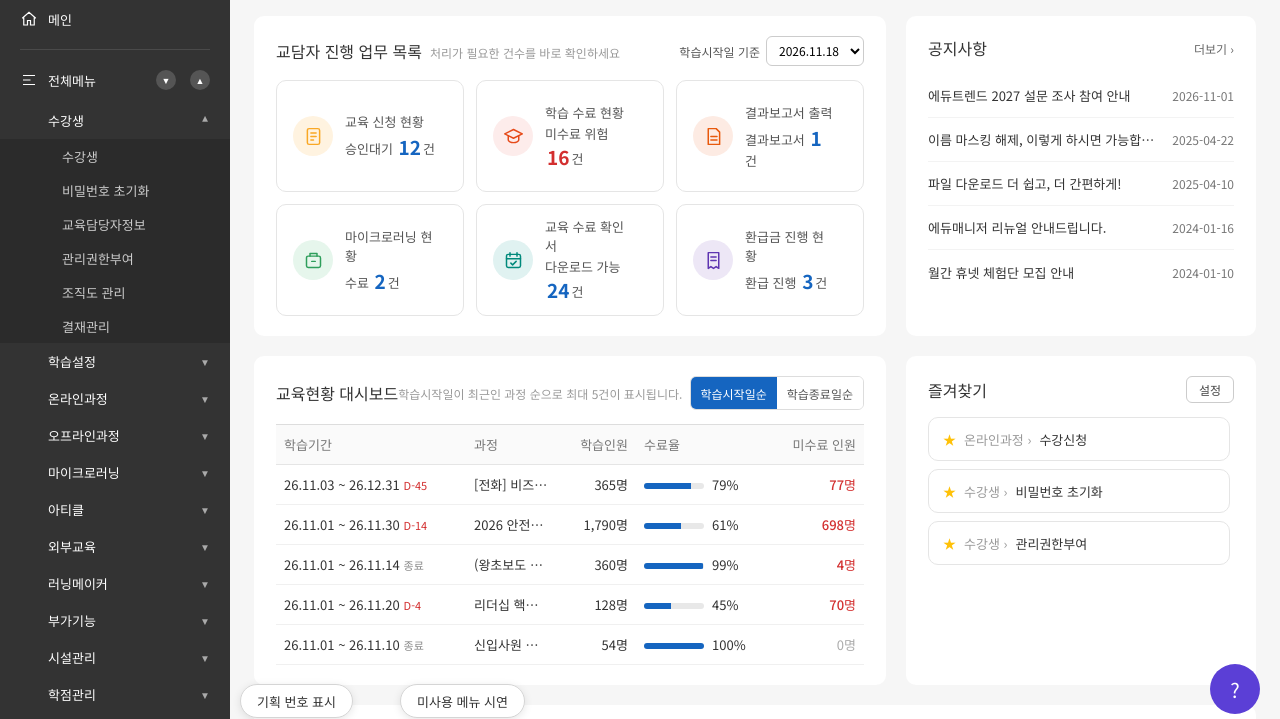
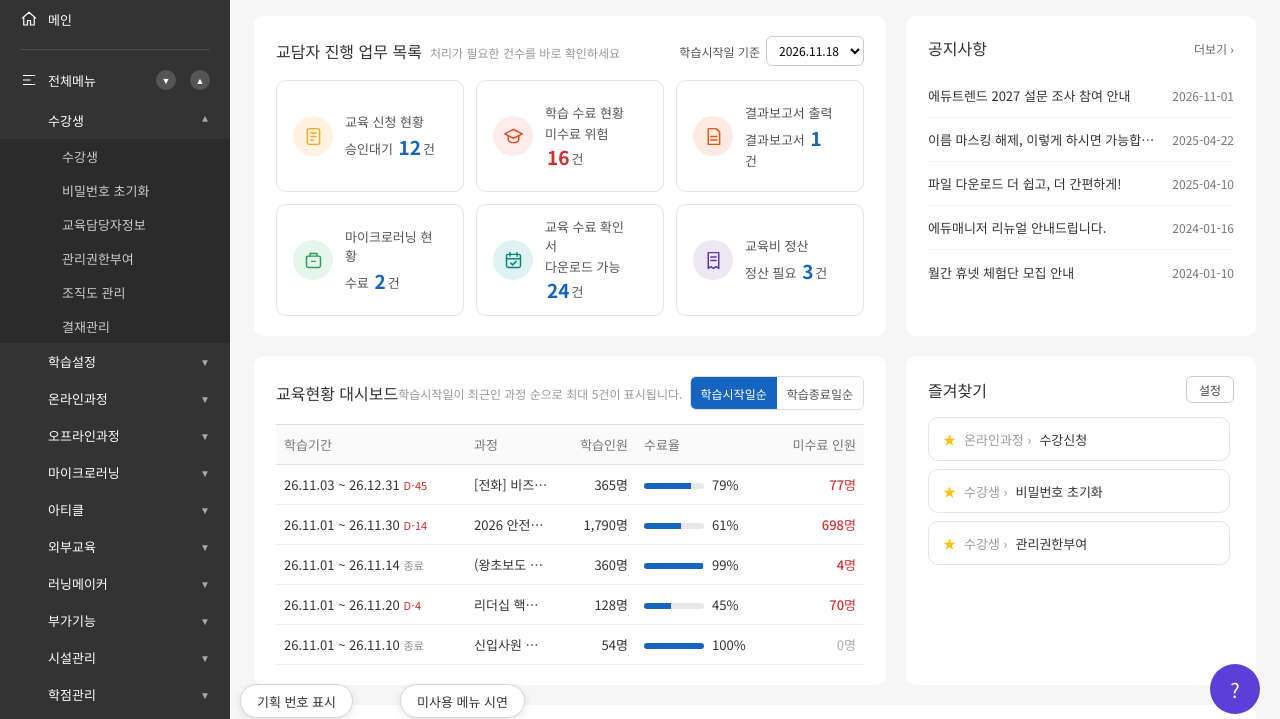
Before and after one commit to hunet-labs30/edumanager-main-custom, a plain HTML site: page index.html in a window 1280 px wide. Shown: the part 66-785 px from the top of the page. Drawn offline with Linux system fonts and the light colour scheme.

Commit message:
docs: 교육비 정산 카드로 되돌림

```diff
--- a/index.html
+++ b/index.html
@@ -474,10 +474,10 @@ body.annot .top-grid{row-gap:30px}
               <span class="tn">교육 수료 확인서</span>
               <span class="tl">다운로드 가능 <b class="c-blue">24</b>건</span>
             </div>
-            <div class="t-card" data-go="환급금 진행 현황 (환급 진행 건)">
+            <div class="t-card" data-go="교육비용 현황 (정산 필요 건)">
               <span class="ic p"><svg viewBox="0 0 24 24" stroke-linecap="round" stroke-linejoin="round"><path d="M6 3h12v18l-3-2-3 2-3-2-3 2z"/><path d="M9 8h6M9 12h6"/></svg></span>
-              <span class="tn">환급금 진행 현황</span>
-              <span class="tl">환급 진행 <b class="c-blue">3</b>건</span>
+              <span class="tn">교육비 정산</span>
+              <span class="tl">정산 필요 <b class="c-blue">3</b>건</span>
             </div>
           </div>
         </section>
@@ -609,7 +609,7 @@ var tt;var GO_PATHS=[
  ['결과보고서 페이지','/Study/ResultReport#b'],
  ['마이크로러닝 현황','/ImagineStatus/ContentsUseStatus#personContents'],
  ['교육 수료 확인서','/Study/StudyCertifcates'],
- ['환급금 진행 현황','/Enroll/Status#d'],
+ ['교육비용 현황','연수원 3.0 EDMS 좌측메뉴 > 교육비용 (URL 확인 필요)'],
  ['과정 학습 현황','/Study/Status (과정 조건 전달 방식 확인 필요)'],
  ['과정 상세(새 탭)','https://hrd.hunet.co.kr/Catalog/DetailToHsmFromB2BNew?processCd={과정 코드}'],
  ['휴넷 CEO 사이트','https://ceo.hunet.co.kr/'],
```
Also changed, not shown: 에듀매니저_메인홈_개편.html (+4 -4 lines).
